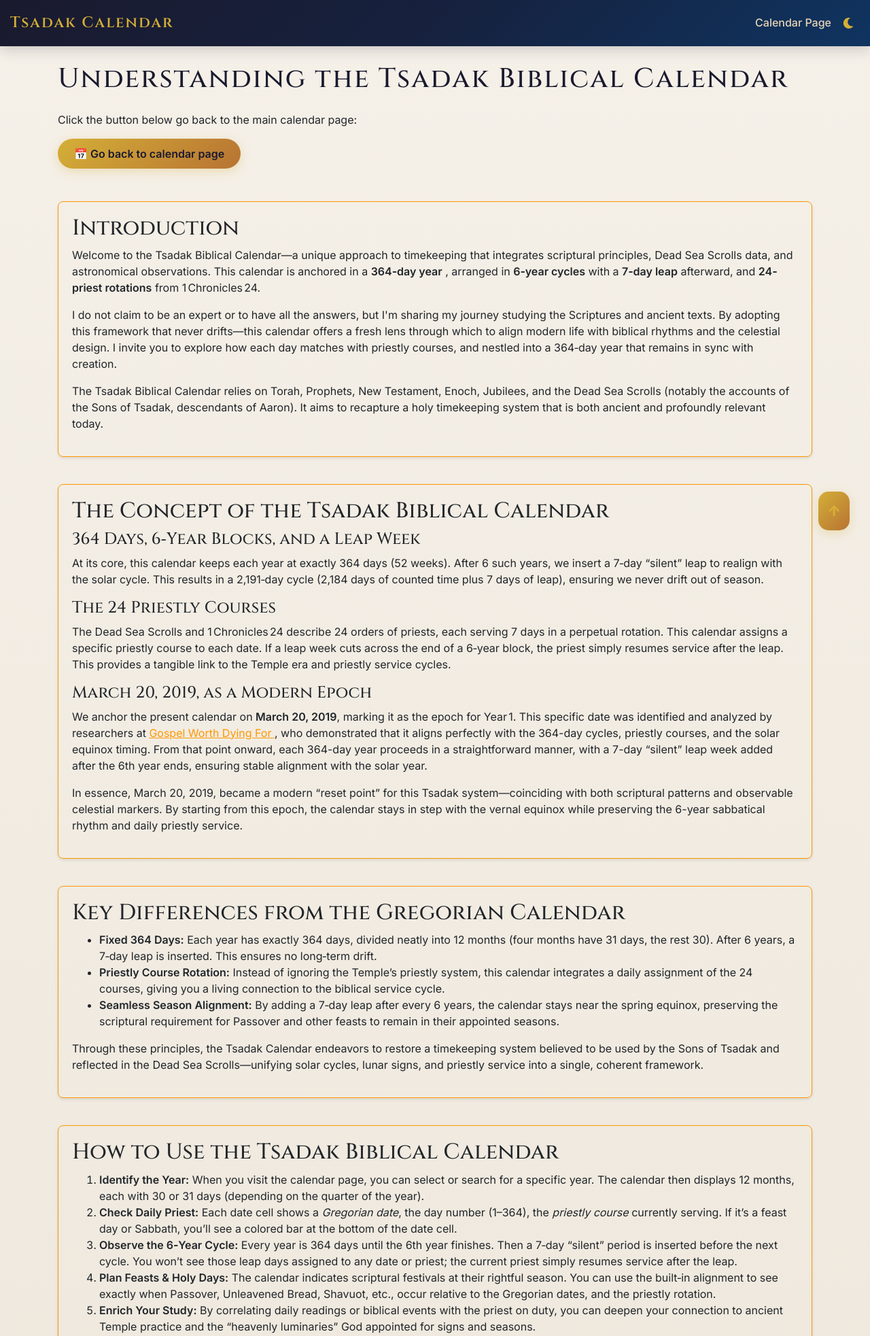
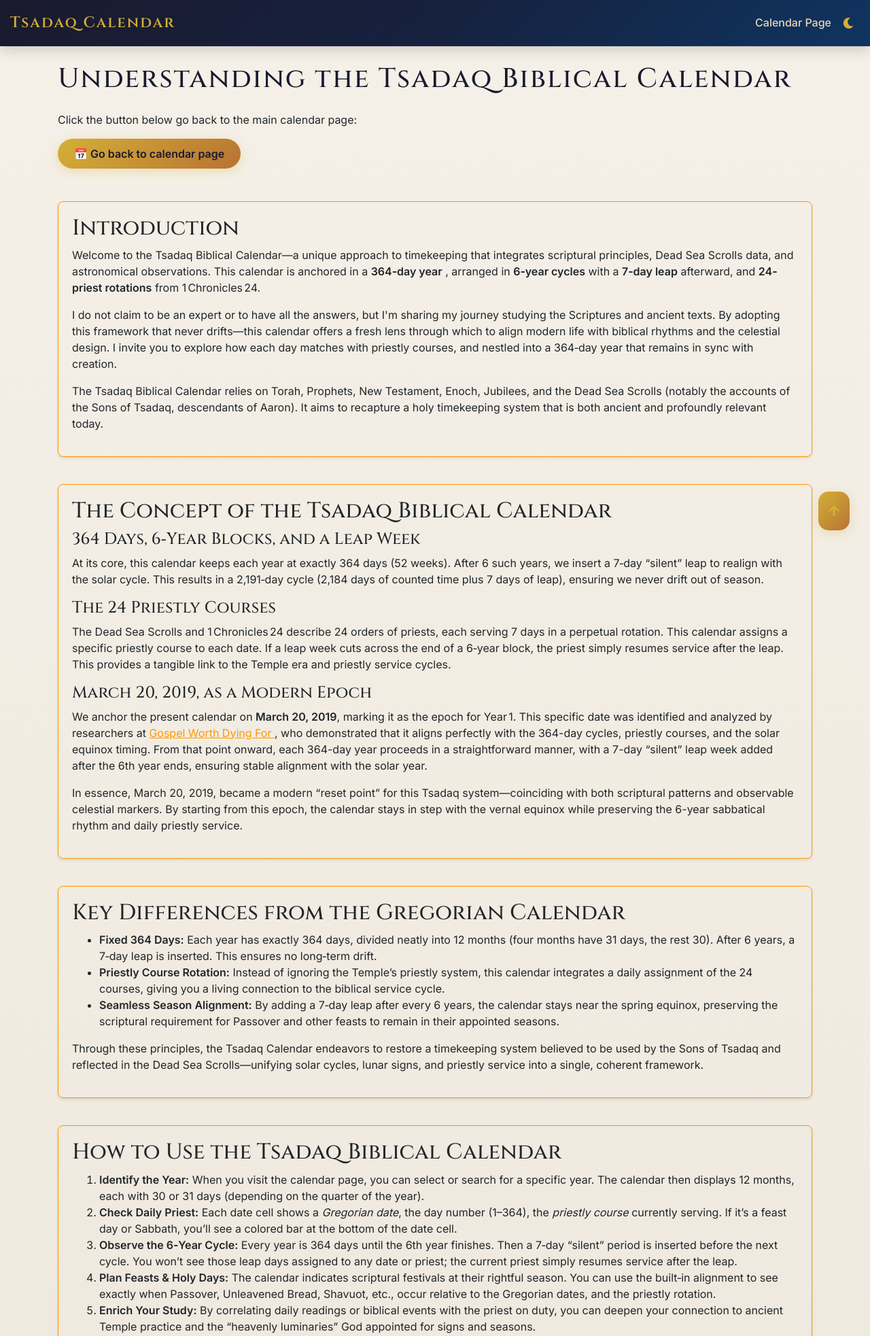
Before and after one commit to Takudzwamz/calendar, a Flask app: template templates/instructions.html in a window 1280 px wide. Shown: the top 1965 px of the page at 68% size. Run offline with Flask 3, Linux system fonts and the light colour scheme; the template is opened without the code that fills it: most values are stand-ins (such as "Sample title", 1, 10 or a date in 2020); some libraries are stand-ins or nearby versions.

Commit message:
Update references from "Tsadak" to "Tsadaq" in app.py, calendar.html, and instructions.html for consistency

```diff
--- a/app.py
+++ b/app.py
@@ -320,7 +320,7 @@ def get_priest_for_date(gregorian_date):
 def get_todays_summary(gregorian_date, zadok_year_start):
     """
     Returns a summary of today including:
-    - Current Tsadak date (month/day)
+    - Current Tsadaq date (month/day)
     - Priest serving
     - Moon phase
     - Is it a Sabbath?
@@ -334,10 +334,10 @@ def get_todays_summary(gregorian_date, zadok_year_start):
     if hasattr(zadok_year_start, 'date'):
         zadok_year_start = zadok_year_start.date()
 
-    # Calculate Tsadak date
+    # Calculate Tsadaq date
     days_since_start = (gregorian_date - zadok_year_start).days
 
-    # Calculate which month and day in Tsadak calendar
+    # Calculate which month and day in Tsadaq calendar
     tsadak_month = 1
     tsadak_day = days_since_start + 1
 
@@ -400,7 +400,7 @@ def get_next_holiday(gregorian_date, zadok_year_start):
     if hasattr(zadok_year_start, 'date'):
         zadok_year_start = zadok_year_start.date()
 
-    # Calculate current Tsadak position
+    # Calculate current Tsadaq position
     days_since_start = (gregorian_date - zadok_year_start).days
 
     # Build a list of all holidays with their absolute day position in the year
@@ -613,7 +613,7 @@ def calculate_year_interval_for_requested_year(requested_year):
 @app.route('/export-calendar')
 def export_calendar():
     """
-    Generate an .ics file with all holidays for the current Tsadak year.
+    Generate an .ics file with all holidays for the current Tsadaq year.
     """
     requested_year = request.args.get('year', default=None, type=int)
 
@@ -632,10 +632,10 @@ def export_calendar():
     ics_lines = [
         "BEGIN:VCALENDAR",
         "VERSION:2.0",
-        "PRODID:-//Tsadak Calendar//Biblical Calendar//EN",
+        "PRODID:-//Tsadaq Calendar//Biblical Calendar//EN",
         "CALSCALE:GREGORIAN",
         "METHOD:PUBLISH",
-        f"X-WR-CALNAME:Tsadak Calendar {year_interval}",
+        f"X-WR-CALNAME:Tsadaq Calendar {year_interval}",
     ]
 
     # Add each holiday
--- a/templates/instructions.html
+++ b/templates/instructions.html
@@ -2,22 +2,22 @@
 <html lang="en">
   <head>
     <meta charset="UTF-8" />
-    <title>Understanding the Tsadak Biblical Calendar</title>
+    <title>Understanding the Tsadaq Biblical Calendar</title>
     <meta name="viewport" content="width=device-width, initial-scale=1" />
     <meta
       name="description"
-      content="Explore the Tsadak Biblical Calendar for the year {{ year_interval }}. Learn about important dates and festivals according to the Tsadak calendar."
+      content="Explore the Tsadaq Biblical Calendar for the year {{ year_interval }}. Learn about important dates and festivals according to the Tsadaq calendar."
     />
-    <meta name="keywords" content="Tsadak Calendar, Biblical Calendar, Hebrew Calendar, Jewish Holidays, Religious Festivals, Annual Calendar, Scriptural Calendar, {{ year_interval }}, Seasonal Celebrations, Bible, Old Testament, Jubilees, Book of Enoch, Passover, Sabbath, Unleavened Bread, Sacred Calendar, Divine Calendar,Essenes Calendar" />
+    <meta name="keywords" content="Tsadaq Calendar, Biblical Calendar, Hebrew Calendar, Jewish Holidays, Religious Festivals, Annual Calendar, Scriptural Calendar, {{ year_interval }}, Seasonal Celebrations, Bible, Old Testament, Jubilees, Book of Enoch, Passover, Sabbath, Unleavened Bread, Sacred Calendar, Divine Calendar,Essenes Calendar" />
     <meta name="author" content="Takudzwa Mupanesure" />
 
     <!-- Open Graph / Facebook -->
     <meta property="og:type" content="website" />
     <meta property="og:url" content="https://biblicalcalendar.site/" />
-    <meta property="og:title" content="Tsadak Biblical Calendar - {{ year_interval }}" />
+    <meta property="og:title" content="Tsadaq Biblical Calendar - {{ year_interval }}" />
     <meta
       property="og:description"
-      content="Explore the Tsadak Biblical Calendar for the year {{ year_interval }}. Learn about important dates and festivals according to the Tsadak calendar."
+      content="Explore the Tsadaq Biblical Calendar for the year {{ year_interval }}. Learn about important dates and festivals according to the Tsadaq calendar."
     />
     <meta
       property="og:image"
@@ -29,11 +29,11 @@
     <meta property="twitter:url" content="https://biblicalcalendar.site/" />
     <meta
       property="twitter:title"
-      content="Tsadak Biblical Calendar - {{ year_interval }}"
+      content="Tsadaq Biblical Calendar - {{ year_interval }}"
     />
     <meta
       property="twitter:description"
-      content="Explore the Tsadak Biblical Calendar for the year {{ year_interval }}. Learn about important dates and festivals according to the Tsadak calendar."
+      content="Explore the Tsadaq Biblical Calendar for the year {{ year_interval }}. Learn about important dates and festivals according to the Tsadaq calendar."
     />
     <meta
       property="twitter:image"
@@ -70,9 +70,9 @@
       {
         "@context": "https://schema.org",
         "@type": "WebSite",
-        "name": "Tsadak Biblical Calendar",
+        "name": "Tsadaq Biblical Calendar",
         "url": "https://biblicalcalendar.site/instructions",
-        "description": "Explore the Tsadak Biblical Calendar for the year {{ year_interval }}. Learn about important dates and festivals according to the Tsadak calendar."
+        "description": "Explore the Tsadaq Biblical Calendar for the year {{ year_interval }}. Learn about important dates and festivals according to the Tsadaq calendar."
       }
       </script>
 
@@ -413,7 +413,7 @@
     <nav class="navbar navbar-expand-lg navbar-dark bg-primary">
       <div class="container-fluid">
         <!-- Add container-fluid for better alignment -->
-        <a class="navbar-brand" href="/">Tsadak Calendar</a>
+        <a class="navbar-brand" href="/">Tsadaq Calendar</a>
         <button
           class="navbar-toggler"
           type="button"
@@ -444,7 +444,7 @@
     </nav>
 
     <div class="container mt-4">
-      <h1 class="mb-4" style="color: var(--primary-deep); letter-spacing: 2px;">Understanding the Tsadak Biblical Calendar</h1>
+      <h1 class="mb-4" style="color: var(--primary-deep); letter-spacing: 2px;">Understanding the Tsadaq Biblical Calendar</h1>
       <section>
         <p>Click the button below go back to the main calendar page:</p>
         <a href="/" class="btn btn-primary mr-2 mb-5">📅 Go back to calendar page</a>
@@ -463,7 +463,7 @@
         <h2>Introduction</h2>
 
         <p>
-          Welcome to the Tsadak Biblical Calendar—a unique approach to timekeeping
+          Welcome to the Tsadaq Biblical Calendar—a unique approach to timekeeping
           that integrates scriptural principles, Dead Sea Scrolls data, and
           astronomical observations. This calendar is anchored in a <strong>364‐day
             year</strong> , arranged in <strong>6‐year cycles</strong>  with a <strong>7‐day leap</strong>  afterward,
@@ -480,9 +480,9 @@
           nestled into a 364‐day year that remains in sync with creation.
         </p>
         <p>
-          The Tsadak Biblical Calendar relies on Torah, Prophets, New Testament,
+          The Tsadaq Biblical Calendar relies on Torah, Prophets, New Testament,
           Enoch, Jubilees, and the Dead Sea Scrolls (notably the accounts of the
-          Sons of Tsadak, descendants of Aaron). It aims to recapture a holy
+          Sons of Tsadaq, descendants of Aaron). It aims to recapture a holy
           timekeeping system that is both ancient and profoundly relevant today.
         </p>
       </section>
@@ -497,7 +497,7 @@
           box-shadow: 0 2px 4px rgba(0, 0, 0, 0.1);
         "
       >
-        <h2>The Concept of the Tsadak Biblical Calendar</h2>
+        <h2>The Concept of the Tsadaq Biblical Calendar</h2>
 
         <h4>364 Days, 6‐Year Blocks, and a Leap Week</h4>
         <p>
@@ -536,7 +536,7 @@
           added after the 6th year ends, ensuring stable alignment with the solar year.
         </p>
         <p>
-          In essence, March 20, 2019, became a modern “reset point” for this Tsadak
+          In essence, March 20, 2019, became a modern “reset point” for this Tsadaq
           system—coinciding with both scriptural patterns and observable celestial
           markers. By starting from this epoch, the calendar stays in step with the
           vernal equinox while preserving the 6-year sabbatical rhythm and daily
@@ -577,8 +577,8 @@
           </li>
         </ul>
         <p>
-          Through these principles, the Tsadak Calendar endeavors to restore a
-          timekeeping system believed to be used by the Sons of Tsadak and
+          Through these principles, the Tsadaq Calendar endeavors to restore a
+          timekeeping system believed to be used by the Sons of Tsadaq and
           reflected in the Dead Sea Scrolls—unifying solar cycles, lunar signs,
           and priestly service into a single, coherent framework.
         </p>
@@ -594,7 +594,7 @@
           box-shadow: 0 2px 4px rgba(0, 0, 0, 0.1);
         "
       >
-        <h2>How to Use the Tsadak Biblical Calendar</h2>
+        <h2>How to Use the Tsadaq Biblical Calendar</h2>
         <ol>
           <li>
             <strong>Identify the Year:</strong> When you visit the calendar page,
@@ -630,7 +630,7 @@
           </li>
         </ol>
         <p>
-          Through these steps, the Tsadak Biblical Calendar becomes a practical
+          Through these steps, the Tsadaq Biblical Calendar becomes a practical
           tool for both everyday scheduling and spiritual reflection. It
           helps you live in sync with a biblical worldview that merges creation’s
           rhythms, scriptural mandates, and the legacy of the Temple priests.
@@ -640,13 +640,13 @@
       <div class="container">
         <div class="faq-header">
           <h2>Frequently Asked Questions</h2>
-          <p>Learn more about the Tsadak Biblical Calendar</p>
+          <p>Learn more about the Tsadaq Biblical Calendar</p>
         </div>
 
         <div class="faq-section">
           <p class="question">
             Q: How do I find the corresponding Gregorian date for a day on the
-            Tsadak Biblical Calendar?
+            Tsadaq Biblical Calendar?
           </p>
           <p class="answer">
             A: Each date cell already includes the matching Gregorian date,
@@ -694,17 +694,17 @@
       >
         <h2>Last Words</h2>
         <p>
-          We hope this updated approach clarifies the essence of the Tsadak
+          We hope this updated approach clarifies the essence of the Tsadaq
           Biblical Calendar. By combining a 6‐year cycle (364 days each year +
           7‐day leap), and a 24‐priest rotation, we believe
-          this system may echo the very timekeeping used by the Sons of Tsadak and
+          this system may echo the very timekeeping used by the Sons of Tsadaq and
           described in Scripture. May it deepen your connection to the divine
           order and the rhythms of creation.
         </p>
         <p>
           If you have any questions or need further assistance, please don’t
           hesitate to reach out. Blessings as you explore and observe time
-          according to the Tsadak Biblical Calendar.
+          according to the Tsadaq Biblical Calendar.
         </p>
       </section>
     </div>
@@ -748,7 +748,7 @@
         <!-- Section: Text -->
         <section class="mb-4">
           <p style="color: var(--text-gold);">
-            Thank you for visiting the Tsadak Biblical Calendar. Connect with me on
+            Thank you for visiting the Tsadaq Biblical Calendar. Connect with me on
             my social media platforms.
           </p>
           <p style="color: var(--accent-gold);">Created with ❤️ by Takudzwa Mupanesure</p>
@@ -758,7 +758,7 @@
 
       <!-- Section: Copyright -->
       <div class="text-center p-3" style="background: linear-gradient(90deg, rgba(0,0,0,0.3), rgba(212, 175, 55, 0.1), rgba(0,0,0,0.3));">
-        © {{ year_interval }} Tsadak Biblical Calendar:
+        © {{ year_interval }} Tsadaq Biblical Calendar:
         <a class="text-light" href="https://biblicalcalendar.site/" style="color: var(--accent-gold) !important;"
           >biblicalcalendar.site</a
         >
```
Also changed, not shown: templates/calendar.html (+17 -17 lines).
